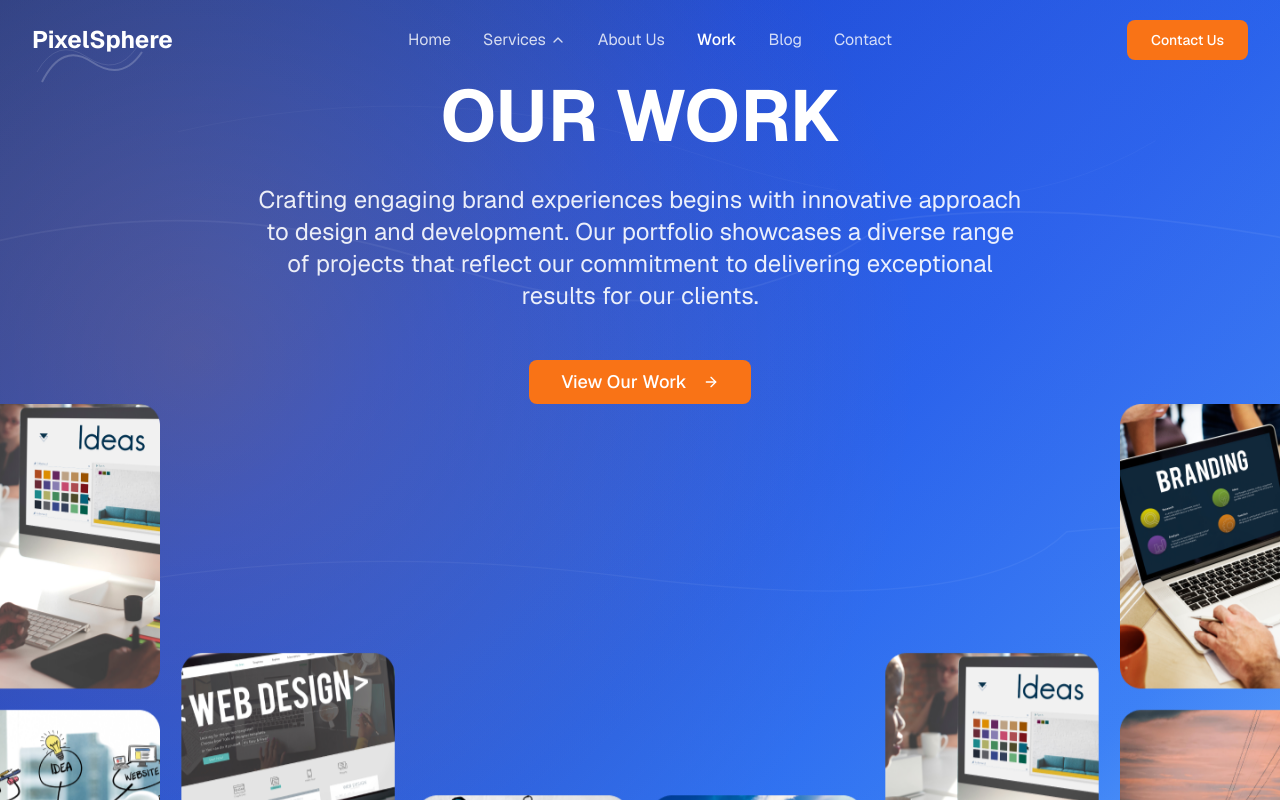
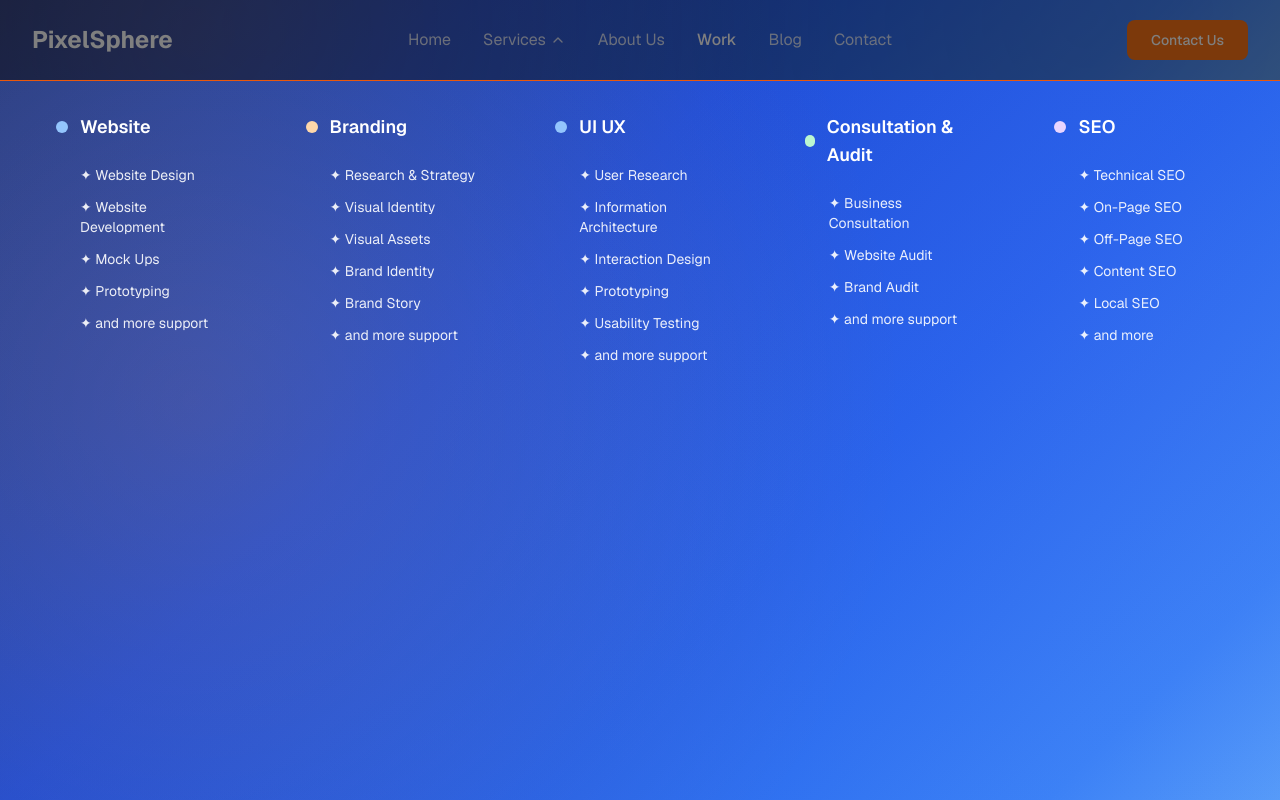
Before and after one commit to El-swaggerito/Pixelsphere-Creative, a Next.js app: page /work in a window 1280 px wide. Both pictures are taken after a click on the button "Services". Shown: the top 800 px of the page. Built offline with nearby package versions, Linux system fonts and the light colour scheme.

Commit message:
feat(ui):dropdown menu completed

```diff
--- a/app/about/page.tsx
+++ b/app/about/page.tsx
@@ -19,13 +19,13 @@ export default function AboutPage() {
   ]
 
   return (
-    <div className="min-h-screen bg-white">
+    <main className="pt-20">
       {/* About Hero Section */}
       <section className="relative min-h-[80vh] flex items-center overflow-hidden">
         <HeroBackground>
           <Header currentPage="about" />
 
-          <div className="relative z-10 max-w-7xl mx-auto px-4 sm:px-6 lg:px-8">
+          <div className="relative z-10 max-w-7xl mx-auto pt-10 px-4 sm:px-6 lg:px-8">
             <div className="grid lg:grid-cols-2 gap-12 items-center">
               <div>
                 <h1 className="text-5xl lg:text-6xl font-bold text-white leading-tight mb-6">About PixelSphere</h1>
@@ -320,6 +320,6 @@ export default function AboutPage() {
 
       <FinalCTA />
       <Footer />
-    </div>
+    </main>
   )
 }
--- a/app/blog/[slug]/page.tsx
+++ b/app/blog/[slug]/page.tsx
@@ -293,10 +293,10 @@ export default function BlogSinglePage({ params }: { params: { slug: string } })
 
   return (
     <div className="min-h-screen">
-      <Header currentPage="blog" textColor="black" />
+      <Header currentPage="blog" textColor="black" background="white"/>
 
       {/* Breadcrumb */}
-      <section className="py-4 bg-gray-50 border-b">
+      <section className="py-4 bg-gray-50 border-b pt-10">
         <div className="max-w-4xl mx-auto px-4 sm:px-6 lg:px-8">
           <div className="flex items-center text-sm text-gray-600">
             <Link href="/" className="hover:text-orange-600">
--- a/app/blog/page.tsx
+++ b/app/blog/page.tsx
@@ -141,10 +141,10 @@ export default function BlogPage() {
   ]
 
   return (
-    <div className="min-h-screen">
+    <main className="pt-20">
       {/* Header */}
       <div>
-        <Header currentPage="blog" textColor="black" />
+        <Header currentPage="blog" background="white" textColor="black"/>
       </div>
 
       {/* Hero Section */}
@@ -266,6 +266,6 @@ export default function BlogPage() {
 
       <FinalCTA />
       <Footer />
-    </div>
+    </main>
   )
 }
--- a/app/layout.tsx
+++ b/app/layout.tsx
@@ -4,9 +4,9 @@ import { GeistMono } from 'geist/font/mono'
 import './globals.css'
 
 export const metadata: Metadata = {
-  title: 'v0 App',
-  description: 'Created with v0',
-  generator: 'v0.dev',
+  title: 'Pixelsphere',
+  description: 'Pixelsphere',
+  generator: 'Pixelsphere',
 }
 
 export default function RootLayout({
--- a/app/page.tsx
+++ b/app/page.tsx
@@ -20,7 +20,7 @@ export default function HomePage() {
   ]
 
   return (
-    <div className="min-h-screen bg-white">
+    <main className="pt-20">
       {/* Hero Section */}
       <section className="relative min-h-screen flex flex-col overflow-hidden">
         <HeroBackground>
@@ -35,7 +35,7 @@ export default function HomePage() {
           <Header currentPage="home" />
 
           {/* Hero Content */}
-          <div className="flex-1 flex items-center justify-center relative z-20 px-4 sm:px-6 lg:px-8">
+          <div className="flex-1 flex items-center justify-center relative z-20 pt-10 px-4 sm:px-6 lg:px-8">
             <div className="text-center max-w-4xl mx-auto">
               <h1 className="text-5xl lg:text-7xl font-bold text-white leading-tight mb-8">
                 Empowering Businesses Through
@@ -686,6 +686,6 @@ export default function HomePage() {
 
       <FinalCTA />
       <Footer />
-    </div>
+    </main>
   )
 }
--- a/app/work/[slug]/page.tsx
+++ b/app/work/[slug]/page.tsx
@@ -195,10 +195,10 @@ export default function WorkSinglePage({ params }: { params: { slug: string } })
 
   return (
     <div className="min-h-screen bg-white">
-      <Header currentPage="work" textColor="black" />
+      <Header currentPage="work" textColor="black" background="white"/>
 
       {/* Breadcrumb */}
-      <section className="py-4 bg-gray-50 border-b">
+      <section className="py-4 bg-gray-50 border-b pt-32">
         <div className="max-w-7xl mx-auto px-4 sm:px-6 lg:px-8">
           <div className="flex items-center text-sm text-gray-600">
             <Link href="/" className="hover:text-orange-600">
--- a/app/work/page.tsx
+++ b/app/work/page.tsx
@@ -24,10 +24,10 @@ export default function WorkPage() {
             </svg>
           </div>
 
-          <Header currentPage="work" />
+          <Header currentPage="work"/>
 
           {/* Hero Content */}
-          <div className="flex-1 flex items-center justify-center relative z-20 px-4 sm:px-6 lg:px-8">
+          <div className="flex-1 flex items-center justify-center relative z-20 pt-32 px-4 sm:px-6 lg:px-8">
             <div className="text-center max-w-4xl mx-auto">
               <h1 className="text-5xl lg:text-7xl font-bold text-white leading-tight mb-8">OUR WORK</h1>
               <p className="text-xl lg:text-2xl text-white/90 mb-12 leading-relaxed max-w-3xl mx-auto">
--- a/components/footer.tsx
+++ b/components/footer.tsx
@@ -1,4 +1,5 @@
 import Link from "next/link"
+import { Facebook, Instagram, Twitter, Linkedin } from "lucide-react"
 
 export default function Footer() {
   return (
@@ -13,18 +14,18 @@ export default function Footer() {
             <div className="mb-8">
               <div className="text-lg font-semibold mb-4">Follow us</div>
               <div className="flex space-x-4">
-                <div className="w-10 h-10 bg-blue-800 rounded-full flex items-center justify-center hover:bg-blue-700 cursor-pointer">
-                  <span className="text-white text-sm">f</span>
-                </div>
-                <div className="w-10 h-10 bg-blue-800 rounded-full flex items-center justify-center hover:bg-blue-700 cursor-pointer">
-                  <span className="text-white text-sm">ig</span>
-                </div>
-                <div className="w-10 h-10 bg-blue-800 rounded-full flex items-center justify-center hover:bg-blue-700 cursor-pointer">
-                  <span className="text-white text-sm">tw</span>
-                </div>
-                <div className="w-10 h-10 bg-blue-800 rounded-full flex items-center justify-center hover:bg-blue-700 cursor-pointer">
-                  <span className="text-white text-sm">in</span>
-                </div>
+                <Link href="#" className="w-10 h-10 bg-blue-800 rounded-full flex items-center justify-center hover:bg-blue-700 cursor-pointer" aria-label="Facebook">
+                  <Facebook className="text-white w-5 h-5" />
+                </Link>
+                <Link href="#" className="w-10 h-10 bg-blue-800 rounded-full flex items-center justify-center hover:bg-blue-700 cursor-pointer" aria-label="Instagram">
+                  <Instagram className="text-white w-5 h-5" />
+                </Link>
+                <Link href="#" className="w-10 h-10 bg-blue-800 rounded-full flex items-center justify-center hover:bg-blue-700 cursor-pointer" aria-label="Twitter">
+                  <Twitter className="text-white w-5 h-5" />
+                </Link>
+                <Link href="#" className="w-10 h-10 bg-blue-800 rounded-full flex items-center justify-center hover:bg-blue-700 cursor-pointer" aria-label="LinkedIn">
+                  <Linkedin className="text-white w-5 h-5" />
+                </Link>
               </div>
             </div>
           </div>
--- a/components/header.tsx
+++ b/components/header.tsx
@@ -3,16 +3,69 @@
 import Link from "next/link"
 import { Button } from "@/components/ui/button"
 import { ChevronDown } from "lucide-react"
-import { useState, useRef, useEffect } from "react"
+import React, { useState, useRef, useEffect, useCallback } from "react"
 
 interface HeaderProps {
-  currentPage?: string
-  textColor?: "white" | "black"
+  currentPage?: string;
+  textColor?: "white" | "black";
+  background?: "white" | "gradient";
 }
 
-export default function Header({ currentPage = "home", textColor = "white" }: HeaderProps) {
+export default function Header({ currentPage = "home", textColor = "white", background = "gradient" }: HeaderProps) {
   const [isServicesOpen, setIsServicesOpen] = useState(false)
   const dropdownRef = useRef<HTMLDivElement>(null)
+  const buttonRef = useRef<HTMLButtonElement>(null)
+
+  // Debug: Log state changes
+  useEffect(() => {
+    console.log("[DEBUG] isServicesOpen:", isServicesOpen)
+    if (isServicesOpen) {
+      console.log("[DEBUG] Services dropdown rendered")
+    }
+  }, [isServicesOpen])
+
+  // Handle click outside and Escape key
+  useEffect(() => {
+    function handleClickOutside(event: MouseEvent) {
+      if (
+        dropdownRef.current &&
+        !dropdownRef.current.contains(event.target as Node) &&
+        buttonRef.current &&
+        !buttonRef.current.contains(event.target as Node)
+      ) {
+        setIsServicesOpen(false)
+      }
+    }
+    function handleEscape(event: KeyboardEvent) {
+      if (event.key === "Escape") {
+        setIsServicesOpen(false)
+      }
+    }
+    if (isServicesOpen) {
+      document.addEventListener("mousedown", handleClickOutside)
+      document.addEventListener("keydown", handleEscape)
+    }
+    return () => {
+      document.removeEventListener("mousedown", handleClickOutside)
+      document.removeEventListener("keydown", handleEscape)
+    }
+  }, [isServicesOpen])
+
+  // Keyboard navigation: focus first link when opened
+  useEffect(() => {
+    if (isServicesOpen && dropdownRef.current) {
+      const firstLink = dropdownRef.current.querySelector("a") as HTMLElement
+      if (firstLink) firstLink.focus()
+    }
+  }, [isServicesOpen])
+
+  // Toggle handler
+  const handleToggleDropdown = useCallback(() => {
+    setIsServicesOpen((prev) => {
+      console.log("[DEBUG] Services button clicked, toggling:", !prev)
+      return !prev
+    })
+  }, [])
 
   const serviceCategories = [
     {
@@ -94,21 +147,24 @@ export default function Header({ currentPage = "home", textColor = "white" }: He
     }
   }
 
-  useEffect(() => {
-    function handleClickOutside(event: MouseEvent) {
-      if (dropdownRef.current && !dropdownRef.current.contains(event.target as Node)) {
-        setIsServicesOpen(false)
+  return (
+    <header
+      className={`fixed top-0 left-0 w-full z-[60] shadow-sm ${background === "white" ? "bg-white text-blue-900" : "text-white"}`}
+      style={background === "white"
+        ? { borderBottom: "1px solid rgba(0,0,0,0.05)" }
+        : {
+            background: `
+              radial-gradient(circle at 15% 40%, rgba(255, 115, 0, 0.15) 0%, transparent 60%),
+              radial-gradient(circle at 20% 30%, rgba(59, 130, 246, 0.15) 0%, transparent 50%),
+              radial-gradient(circle at 85% 25%, rgba(99, 102, 241, 0.12) 0%, transparent 55%),
+              linear-gradient(135deg, #1e3a8a 0%, #1d4ed8 35%, #2563eb 60%, #3b82f6 85%, #60a5fa 100%)
+            `,
+            backdropFilter: "blur(10px)",
+            WebkitBackdropFilter: "blur(10px)",
+            borderBottom: "1px solid rgba(255,255,255,0.05)",
           }
       }
-
-    document.addEventListener("mousedown", handleClickOutside)
-    return () => {
-      document.removeEventListener("mousedown", handleClickOutside)
-    }
-  }, [])
-
-  return (
-    <header className="relative z-20 w-full">
+    >
       <div className="max-w-7xl mx-auto px-4 sm:px-6 lg:px-8">
         <div className="flex justify-between items-center h-20">
           <div className="flex items-center">
@@ -116,7 +172,7 @@ export default function Header({ currentPage = "home", textColor = "white" }: He
               PixelSphere
             </Link>
           </div>
-          <nav className="hidden md:flex space-x-8">
+          <nav className="hidden md:flex space-x-8" aria-label="Main navigation">
             <Link
               href="/"
               className={`${
@@ -130,43 +186,76 @@ export default function Header({ currentPage = "home", textColor = "white" }: He
 
             <div className="relative" ref={dropdownRef}>
               <button
-                onClick={() => setIsServicesOpen(!isServicesOpen)}
-                className={`flex items-center space-x-1 ${
+                ref={buttonRef}
+                onClick={handleToggleDropdown}
+                aria-haspopup="true"
+                aria-expanded={isServicesOpen}
+                aria-controls="services-dropdown"
+                className={`flex items-center space-x-1 focus:outline-none focus-visible:ring-2 focus-visible:ring-orange-500 transition-shadow ${
                   currentPage?.startsWith("services")
                     ? `${textColor === "black" ? "text-gray-900 hover:text-orange-600" : "text-white hover:text-orange-300"} font-medium`
                     : `${textColor === "black" ? "text-gray-700 hover:text-gray-900" : "text-white/80 hover:text-white"}`
                 }`}
+                tabIndex={0}
+                onKeyDown={(e) => {
+                  if (e.key === "ArrowDown" && !isServicesOpen) {
+                    setIsServicesOpen(true)
+                  }
+                }}
               >
                 <span>Services</span>
                 <ChevronDown className={`w-4 h-4 transition-transform ${isServicesOpen ? "rotate-180" : ""}`} />
               </button>
 
               {isServicesOpen && (
-                <div className="fixed left-0 top-full w-full bg-white shadow-xl border-t border-gray-200 z-50">
-                  <div className="max-w-7xl mx-auto px-4 sm:px-6 lg:px-8 py-12">
-                    <div className="grid grid-cols-5 gap-12">
+                <>
+                  <div
+                    className="fixed inset-0 bg-black/50 z-40"
+                    onClick={() => setIsServicesOpen(false)}
+                    aria-hidden="true"
+                  />
+                  <div
+                    id="services-dropdown"
+                    className="fixed left-0 right-0 top-[80px] w-screen min-h-screen max-w-none rounded-b-xl border-t border-orange-600 z-50 p-8 animate-fade-in"
+                    style={{
+                      background: `
+                        radial-gradient(circle at 15% 40%, rgba(255, 115, 0, 0.15) 0%, transparent 60%),
+                        radial-gradient(circle at 20% 30%, rgba(59, 130, 246, 0.15) 0%, transparent 50%),
+                        radial-gradient(circle at 85% 25%, rgba(99, 102, 241, 0.12) 0%, transparent 55%),
+                        linear-gradient(135deg, #1e3a8a 0%, #1d4ed8 35%, #2563eb 60%, #3b82f6 85%, #60a5fa 100%)
+                      `,
+                      backdropFilter: "blur(10px)",
+                      WebkitBackdropFilter: "blur(10px)",
+                    }}
+                    role="menu"
+                    aria-label="Services submenu"
+                    tabIndex={-1}
+                  >
+                    <div className="max-w-7xl mx-auto">
+                      <div className="grid grid-cols-2 md:grid-cols-5 gap-x-8 gap-y-6 w-full min-w-0">
                         {serviceCategories.map((category, index) => (
-                        <div key={index} className="space-y-6">
+                          <div key={index} className="space-y-6 px-6 min-w-0 w-full overflow-visible">
                             <Link
                               href={category.href}
                               onClick={() => setIsServicesOpen(false)}
-                            className="flex items-center space-x-3 group"
+                              className="flex items-center space-x-3 group whitespace-normal break-words text-base font-semibold text-white"
+                              tabIndex={0}
                             >
                               <div
                                 className={`w-3 h-3 rounded-full ${
                                   category.color === "blue"
-                                  ? "bg-blue-500"
+                                    ? "bg-blue-300"
                                     : category.color === "orange"
-                                    ? "bg-orange-500"
+                                      ? "bg-orange-200"
                                       : category.color === "green"
-                                      ? "bg-green-500"
+                                        ? "bg-green-200"
                                         : category.color === "purple"
-                                        ? "bg-purple-500"
-                                        : "bg-gray-500"
+                                          ? "bg-purple-200"
+                                          : "bg-white/70"
                                 }`}
                               ></div>
                               <h3
-                              className={`font-semibold text-lg ${getColorClasses(category.color)} group-hover:text-orange-600 transition-colors`}
+                                className={`font-semibold text-lg group-hover:text-blue-900 transition-colors whitespace-normal break-words text-white`}
                               >
                                 {category.title}
                               </h3>
@@ -176,8 +265,9 @@ export default function Header({ currentPage = "home", textColor = "white" }: He
                                 <Link
                                   key={serviceIndex}
                                   href={service.href}
-                                className="block text-gray-600 hover:text-orange-600 transition-colors text-sm pl-6"
+                                  className="block text-white/90 hover:text-blue-900 transition-colors text-sm pl-6 whitespace-normal break-words"
                                   onClick={() => setIsServicesOpen(false)}
+                                  tabIndex={0}
                                 >
                                   ✦ {service.name}
                                 </Link>
@@ -188,6 +278,7 @@ export default function Header({ currentPage = "home", textColor = "white" }: He
                       </div>
                     </div>
                   </div>
+                </>
               )}
             </div>
 
--- a/package.json
+++ b/package.json
@@ -1,5 +1,5 @@
 {
-  "name": "my-v0-project",
+  "name": "Pixelsphere-Creatives",
   "version": "0.1.0",
   "private": true,
   "scripts": {
```
Also changed, not shown: app/contact/page.tsx (+5 -55 lines), 2 other files (tests, documents, lock files or other folders). Lines whose indentation alone changed are shown as unchanged.
